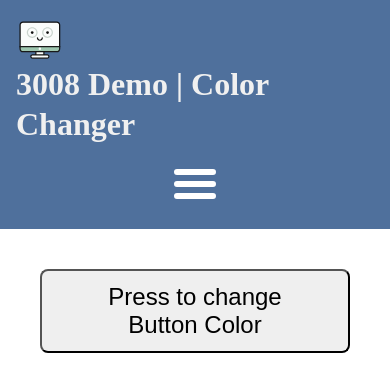
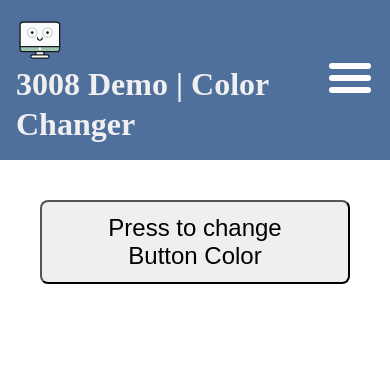
Before and after one commit to kuukkanen/3008-demo, a website: page index.html in a window 390 px wide. Drawn offline with Linux system fonts and the light colour scheme.

Commit message:
add: better mobile support

```diff
--- a/style.css
+++ b/style.css
@@ -15,7 +15,6 @@ main {
 
 .header {
   display: flex;
-  flex-direction: column;
   justify-content: space-between;
   align-items: center;
   gap: 1rem;
```
